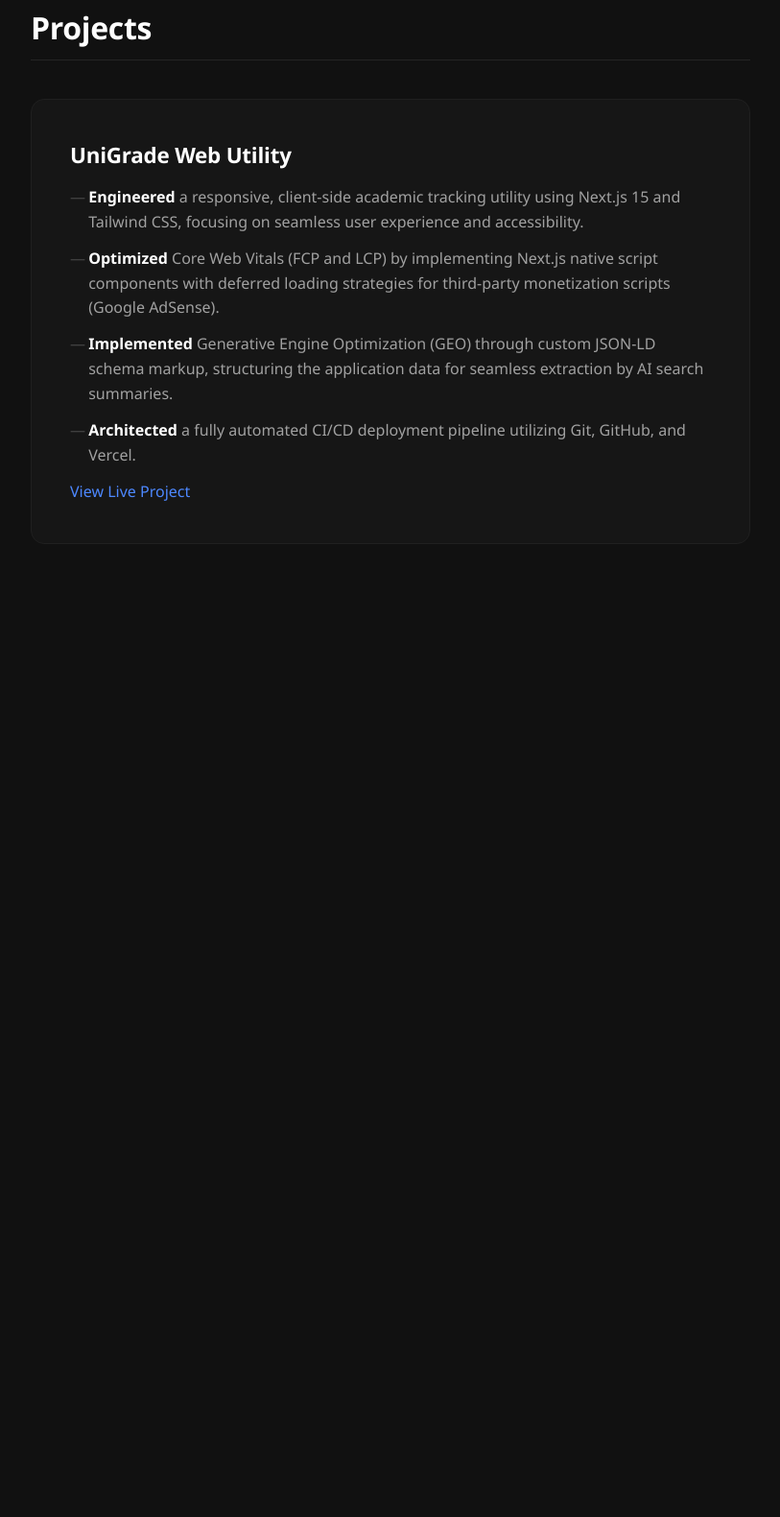
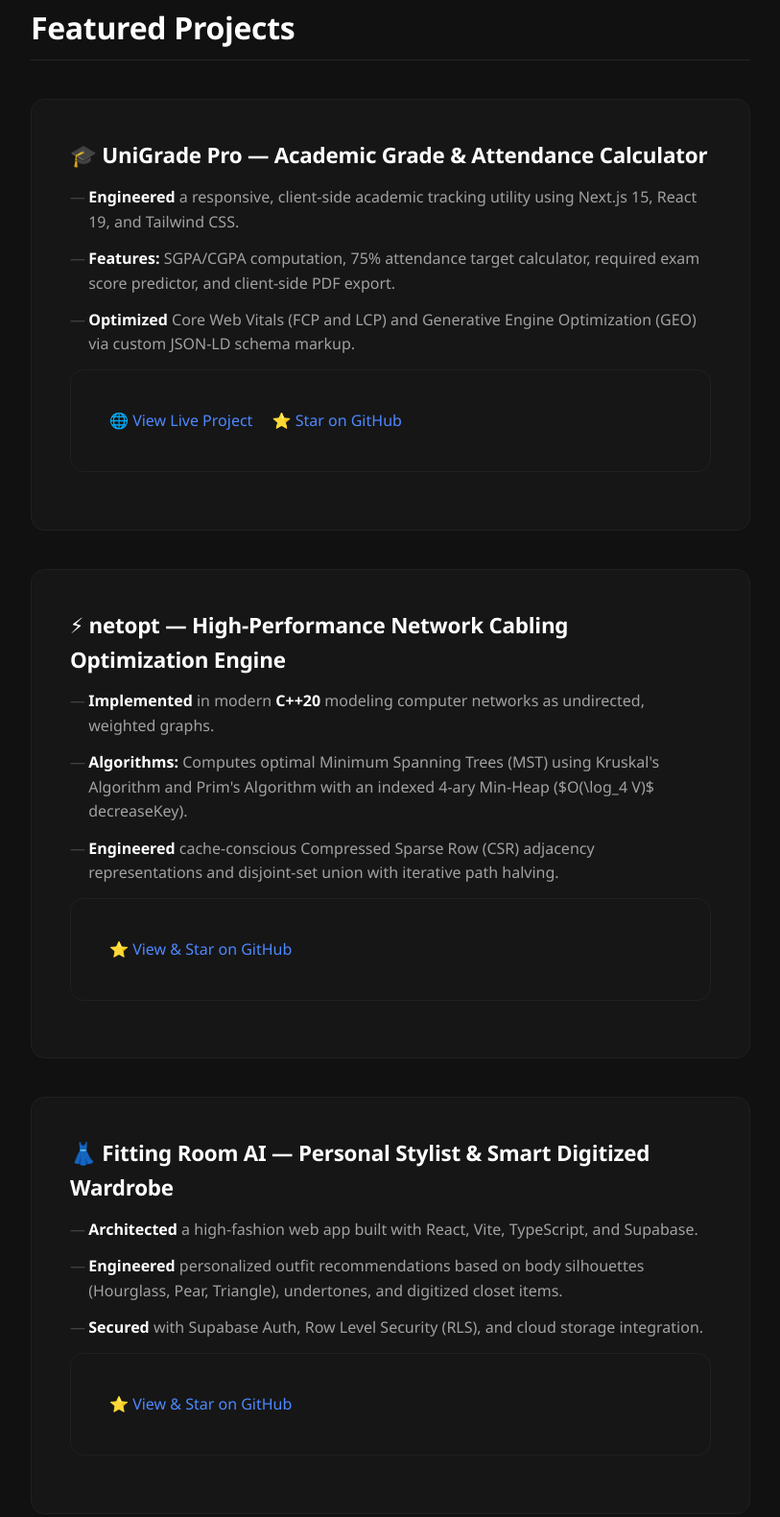
Before and after one commit to bariiqmalik/portfolio, a plain HTML site: page Projects.html in a window 1280 px wide. Shown: the part 180-1761 px from the top of the page at 96% size, without its empty margins (233-1046 px from the left). Before the commit the page ends 814 px from the top, so only its background shows below. Drawn offline with Linux system fonts and the light colour scheme.

Commit message:
feat: expand projects with netopt, fitcheck, kisan-mandi and star links

```diff
--- a/Projects.html
+++ b/Projects.html
@@ -3,7 +3,7 @@
 <head>
     <meta charset="UTF-8">
     <meta name="viewport" content="width=device-width, initial-scale=1.0">
-    <title>Bariq Ishtiaq Malik | Portfolio</title>
+    <title>Bariq Ishtiaq Malik | Projects</title>
     <link rel="stylesheet" href="style.css">
 </head>
 <body>
@@ -19,18 +19,56 @@
 
     <main>
         <section id="projects">
-            <h2>Projects</h2>
+            <h2>Featured Projects</h2>
             <hr>
 
-            <div>
-                <h3>UniGrade Web Utility</h3>
+            <div style="margin-bottom: 2.5rem;">
+                <h3>🎓 UniGrade Pro — Academic Grade & Attendance Calculator</h3>
                 <ul>
-                    <li><strong>Engineered</strong> a responsive, client-side academic tracking utility using Next.js 15 and Tailwind CSS, focusing on seamless user experience and accessibility.</li>
-                    <li><strong>Optimized</strong> Core Web Vitals (FCP and LCP) by implementing Next.js native script components with deferred loading strategies for third-party monetization scripts (Google AdSense).</li>
-                    <li><strong>Implemented</strong> Generative Engine Optimization (GEO) through custom JSON-LD schema markup, structuring the application data for seamless extraction by AI search summaries.</li>
-                    <li><strong>Architected</strong> a fully automated CI/CD deployment pipeline utilizing Git, GitHub, and Vercel.</li>
+                    <li><strong>Engineered</strong> a responsive, client-side academic tracking utility using Next.js 15, React 19, and Tailwind CSS.</li>
+                    <li><strong>Features:</strong> SGPA/CGPA computation, 75% attendance target calculator, required exam score predictor, and client-side PDF export.</li>
+                    <li><strong>Optimized</strong> Core Web Vitals (FCP and LCP) and Generative Engine Optimization (GEO) via custom JSON-LD schema markup.</li>
                 </ul>
-                <a href="https://unigrade-pro.vercel.app/" target="_blank" rel="noopener noreferrer">View Live Project</a>
+                <div style="margin-top: 0.75rem;">
+                    <a href="https://unigrade-pro.vercel.app/" target="_blank" rel="noopener noreferrer" style="margin-right: 1rem;">🌐 View Live Project</a>
+                    <a href="https://github.com/bariiqmalik/unigrade-pro" target="_blank" rel="noopener noreferrer">⭐ Star on GitHub</a>
+                </div>
+            </div>
+
+            <div style="margin-bottom: 2.5rem;">
+                <h3>⚡ netopt — High-Performance Network Cabling Optimization Engine</h3>
+                <ul>
+                    <li><strong>Implemented</strong> in modern <strong>C++20</strong> modeling computer networks as undirected, weighted graphs.</li>
+                    <li><strong>Algorithms:</strong> Computes optimal Minimum Spanning Trees (MST) using Kruskal's Algorithm and Prim's Algorithm with an indexed 4-ary Min-Heap ($O(\log_4 V)$ decreaseKey).</li>
+                    <li><strong>Engineered</strong> cache-conscious Compressed Sparse Row (CSR) adjacency representations and disjoint-set union with iterative path halving.</li>
+                </ul>
+                <div style="margin-top: 0.75rem;">
+                    <a href="https://github.com/bariiqmalik/netopt" target="_blank" rel="noopener noreferrer">⭐ View & Star on GitHub</a>
+                </div>
+            </div>
+
+            <div style="margin-bottom: 2.5rem;">
+                <h3>👗 Fitting Room AI — Personal Stylist & Smart Digitized Wardrobe</h3>
+                <ul>
+                    <li><strong>Architected</strong> a high-fashion web app built with React, Vite, TypeScript, and Supabase.</li>
+                    <li><strong>Engineered</strong> personalized outfit recommendations based on body silhouettes (Hourglass, Pear, Triangle), undertones, and digitized closet items.</li>
+                    <li><strong>Secured</strong> with Supabase Auth, Row Level Security (RLS), and cloud storage integration.</li>
+                </ul>
+                <div style="margin-top: 0.75rem;">
+                    <a href="https://github.com/bariiqmalik/fitcheck" target="_blank" rel="noopener noreferrer">⭐ View & Star on GitHub</a>
+                </div>
+            </div>
+
+            <div style="margin-bottom: 2.5rem;">
+                <h3>🌾 Kisan Mandi Connect — Agritech Logistics Decision Support</h3>
+                <ul>
+                    <li><strong>Engineered</strong> an agricultural decision support system in Core Java 17 for Indian farmers to maximize net profit across wholesale mandis.</li>
+                    <li><strong>Integrated</strong> shortest route haulage using handcrafted Dijkstra's Algorithm and dynamic vehicle cargo optimization via 0/1 Knapsack Dynamic Programming.</li>
+                    <li><strong>Validated</strong> with a comprehensive JUnit 5 test suite covering all algorithmic modules.</li>
+                </ul>
+                <div style="margin-top: 0.75rem;">
+                    <a href="https://github.com/bariiqmalik/kisan-mandi-connect" target="_blank" rel="noopener noreferrer">⭐ View & Star on GitHub</a>
+                </div>
             </div>
 
         </section>
```
